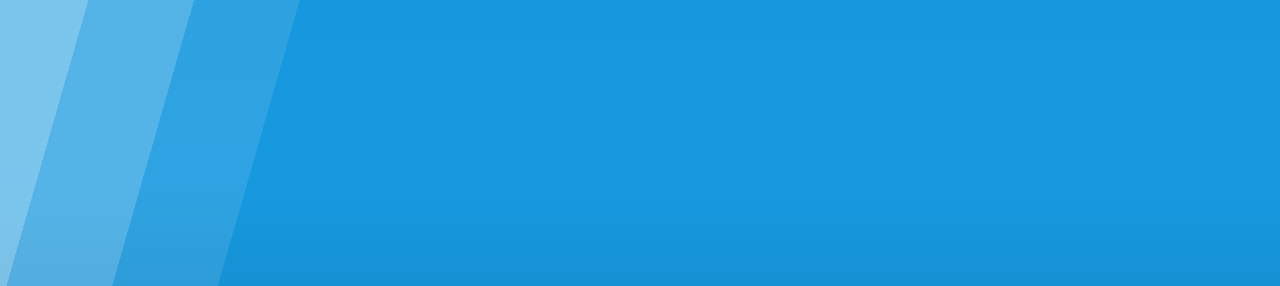
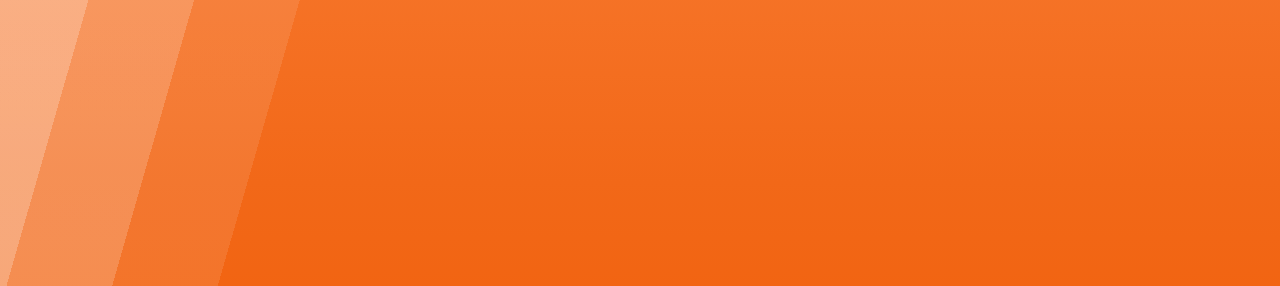
Before and after one commit to elft3r/autobuild, a plain HTML site: page index.html in a window 1280 px wide. Shown: the part 218-504 px from the top of the page. Drawn offline with Linux system fonts and the light colour scheme.

Commit message:
changed color

```diff
--- a/index.html
+++ b/index.html
@@ -6,7 +6,7 @@
         	background-image: linear-gradient(-74deg, transparent 90%, rgba(255, 255, 255, 0.23) 20%),
                               linear-gradient(-74deg, transparent 83%, rgba(255, 255, 255, 0.18) 15%),
                               linear-gradient(-74deg, transparent 76%, rgba(255, 255, 255, 0.1) 15%),
-                              linear-gradient(to top, #127ab1, #1799e0, #1796db);
+                              linear-gradient(to top, #f25a02, #f26818, #f97e36);
     		background-size: cover;
     		margin-bottom: 0px!important;
         }
```
